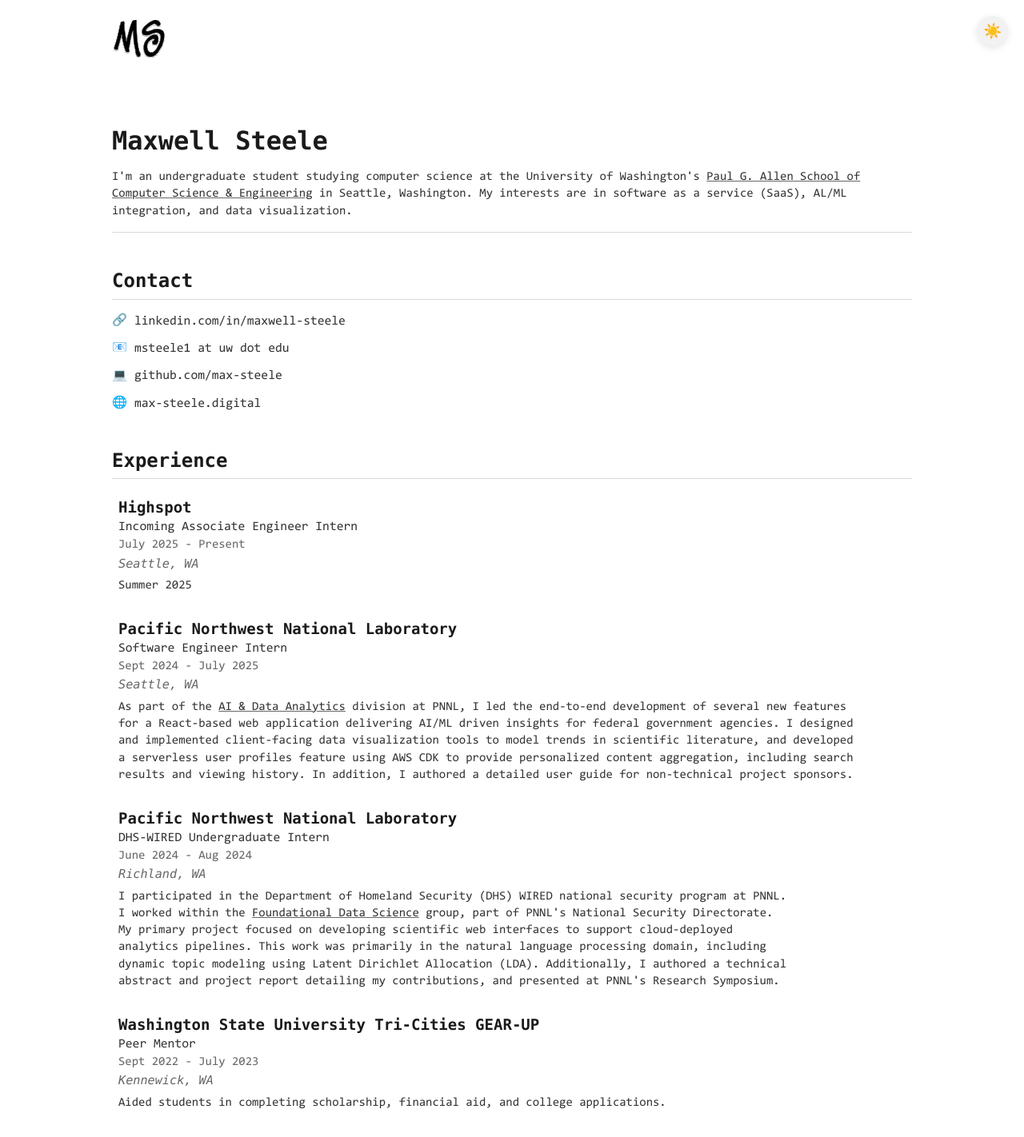
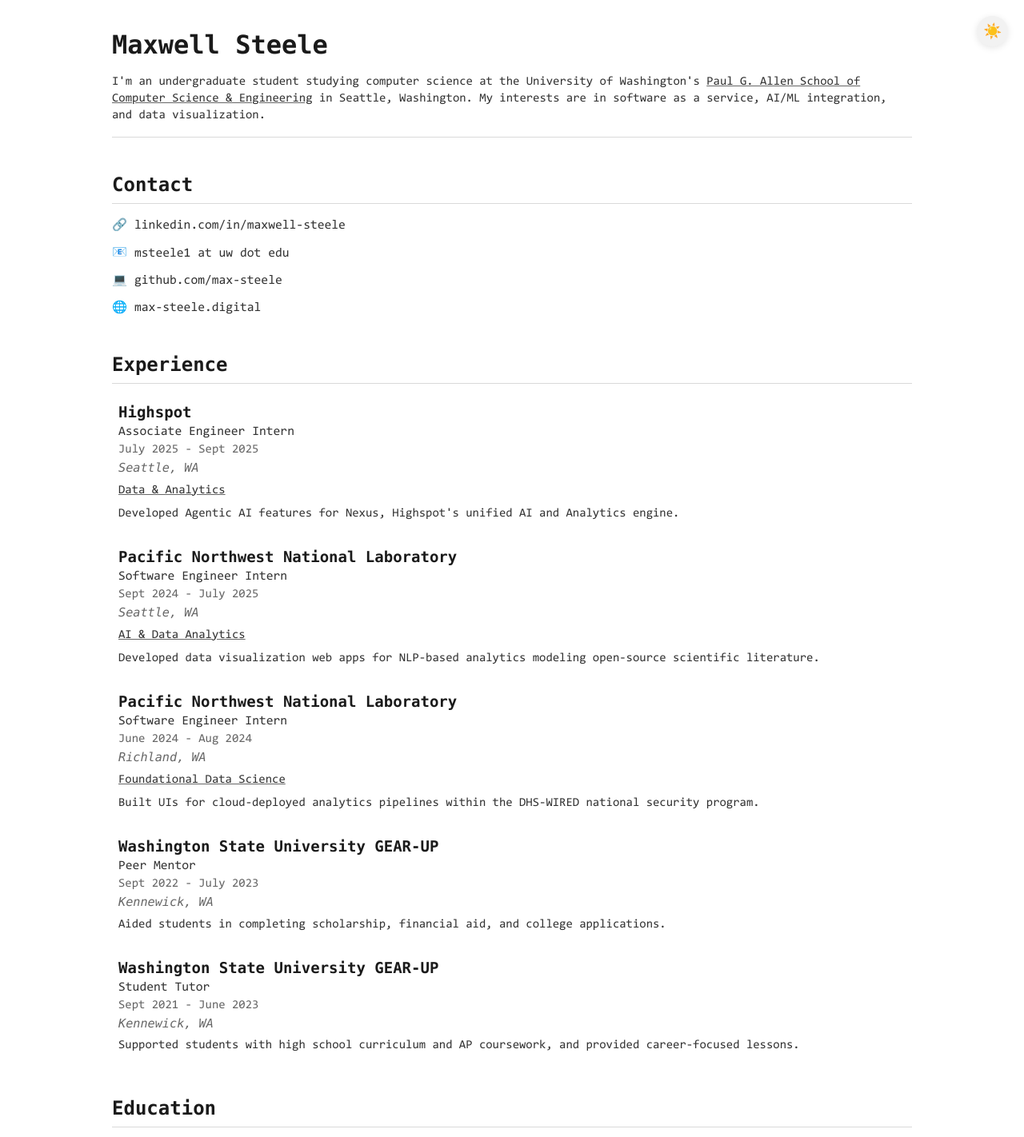
Before and after one commit to max-steele/personal-portfolio, a Next.js app: page / in a window 1280 px wide. Shown: the top 1422 px of the page at 80% size. Built offline with nearby package versions, Linux system fonts and the light colour scheme.

Commit message:
remove logo and update experience, education

```diff
--- a/src/app/components/Education.tsx
+++ b/src/app/components/Education.tsx
@@ -66,9 +66,8 @@
     (
       <>
         <Txt size={5} fg={3} tag="p">
-          Relevant Coursework: Data Structures & Parallelism, Software Design & Implementation, Database
-          Management Systems, Hardware/Software Interface, Algorithms, Foundations of Computing 1 & 2
-          (Discrete Math & Probability), Linear Algebra
+          Relevant Coursework: Data Structures, Software Design, Systems Programming, Database
+          Management Systems, Hardware/Software Interface, Algorithms, Machine Learning, Linear Algebra
         </Txt>
       </>
     )
--- a/src/app/components/Experience.tsx
+++ b/src/app/components/Experience.tsx
@@ -59,15 +59,24 @@
 );
 
 const highspot: ExperienceProps = {
-  title: "Incoming Associate Engineer Intern",
+  title: "Associate Engineer Intern",
   organization: "Highspot",
-  time: "July 2025 - Present",
+  time: "July 2025 - Sept 2025",
   location: "Seattle, WA",
   descriptions: [
     (
       <>
         <Txt size={5} fg={2} tag="p">
-          Summer 2025
+          <Link href={"https://www.highspot.com/product/analytics/"} {...external}>
+            Data & Analytics
+          </Link>
+        </Txt>
+      </>
+    ),
+    (
+      <>
+        <Txt size={5} fg={2} tag="p">
+          Developed Agentic AI features for Nexus, Highspot's unified AI and Analytics engine.
         </Txt>
       </>
     )
@@ -83,13 +92,16 @@
     (
       <>
         <Txt size={5} fg={2} tag="p">
-          As part of the{" "}
           <Link href={"https://www.pnnl.gov/ai-and-data-analytics"} {...external}>
             AI & Data Analytics
-          </Link>{" "}
-          division at PNNL, I led the end-to-end development of several new features for a React-based web application delivering AI/ML driven insights for federal government agencies.
-          I designed and implemented client-facing data visualization tools to model trends in scientific literature, and developed a serverless user profiles feature using AWS CDK to provide personalized content aggregation, including search results and viewing history.
-          In addition, I authored a detailed user guide for non-technical project sponsors.
+          </Link>
+        </Txt>
+      </>
+    ),
+    (
+      <>
+        <Txt size={5} fg={2} tag="p">
+          Developed data visualization web apps for NLP-based analytics modeling open-source scientific literature.
         </Txt>
       </>
     )
@@ -97,7 +109,7 @@
 };
 
 const dhs: ExperienceProps = {
-  title: "DHS-WIRED Undergraduate Intern",
+  title: "Software Engineer Intern",
   organization: "Pacific Northwest National Laboratory",
   time: "June 2024 - Aug 2024",
   location: "Richland, WA",
@@ -105,15 +117,16 @@
     (
       <>
         <Txt size={5} fg={2} tag="p">
-          I participated in the Department of Homeland Security (DHS) WIRED national security program at PNNL.
-          I worked within the{" "}
           <Link href={"https://www.pnnl.gov/foundational-data-science"} {...external}>
             Foundational Data Science
-          </Link>{" "}
-          group, part of PNNL&apos;s National Security Directorate.
-          My primary project focused on developing scientific web interfaces to support cloud-deployed analytics pipelines.
-          This work was primarily in the natural language processing domain, including dynamic topic modeling using Latent Dirichlet Allocation (LDA).
-          Additionally, I authored a technical abstract and project report detailing my contributions, and presented at PNNL&apos;s Research Symposium.
+          </Link>
+        </Txt>
+      </>
+    ),
+    (
+      <>
+        <Txt size={5} fg={2} tag="p">
+          Built UIs for cloud-deployed analytics pipelines within the DHS-WIRED national security program.
         </Txt>
       </>
     )
@@ -122,7 +135,7 @@
 
 const peer_mentor: ExperienceProps = {
   title: "Peer Mentor",
-  organization: "Washington State University Tri-Cities GEAR-UP",
+  organization: "Washington State University GEAR-UP",
   time: "Sept 2022 - July 2023",
   location: "Kennewick, WA",
   descriptions: [
@@ -138,7 +151,7 @@
 
 const tutor: ExperienceProps = {
   title: "Student Tutor",
-  organization: "Washington State University Tri-Cities GEAR-UP",
+  organization: "Washington State University GEAR-UP",
   time: "Sept 2021 - June 2023",
   location: "Kennewick, WA",
   descriptions: [
--- a/src/app/components/Header.tsx
+++ b/src/app/components/Header.tsx
@@ -5,7 +5,6 @@
 import { Txt } from "../components/Text";
 import { cx } from "../utils/joinClassNames";
 import { externalLinkAttributes as external } from "../utils/link";
-import { Logo } from "./Logo";
 
 export const Header: React.FC<React.ComponentProps<"header">> = ({
   className,
@@ -16,16 +15,6 @@
     {...props}
   >
     <div className={cx(style.HeaderLayout)}>
-      <Logo
-        style={{
-          marginBottom: 48,
-          height: 16 * 4,
-          width: 16 * 4,
-          marginInline: -16,
-          paddingLeft: 18,
-        }}
-      />
-
       <Txt
         tag="h1"
         size={1}
@@ -42,7 +31,7 @@
           Paul G. Allen School of Computer Science & Engineering
         </Link>{" "}
         in Seattle, Washington.
-        My interests are in software as a service (SaaS), AL/ML integration, and data visualization.
+        My interests are in software as a service, AI/ML integration, and data visualization.
       </Txt>
     </div>
   </header>
--- a/src/app/components/Logo.tsx
+++ /dev/null
@@ -1,24 +0,0 @@
-"use client";
-
-import Image, { ImageProps } from "next/image";
-import { cx } from "../utils/joinClassNames";
-import { useTheme } from "../context/ThemeContext";
-
-export const Logo: React.FC<Partial<ImageProps>> = ({
-  className,
-  ...props
-}) => {
-  const { theme } = useTheme();
-
-  return (
-    <Image
-      className={cx(className)}
-      src={theme === "dark" ? "/media/ms-logo-dark.svg" : "/media/ms-logo.svg"}
-      alt={`ms logo`}
-      width={16}
-      height={16}
-      priority
-      {...props}
-    />
-  );
-};
```
Also changed, not shown: public/media/ms-logo-dark.svg (deleted), public/media/ms-logo.svg (deleted).
